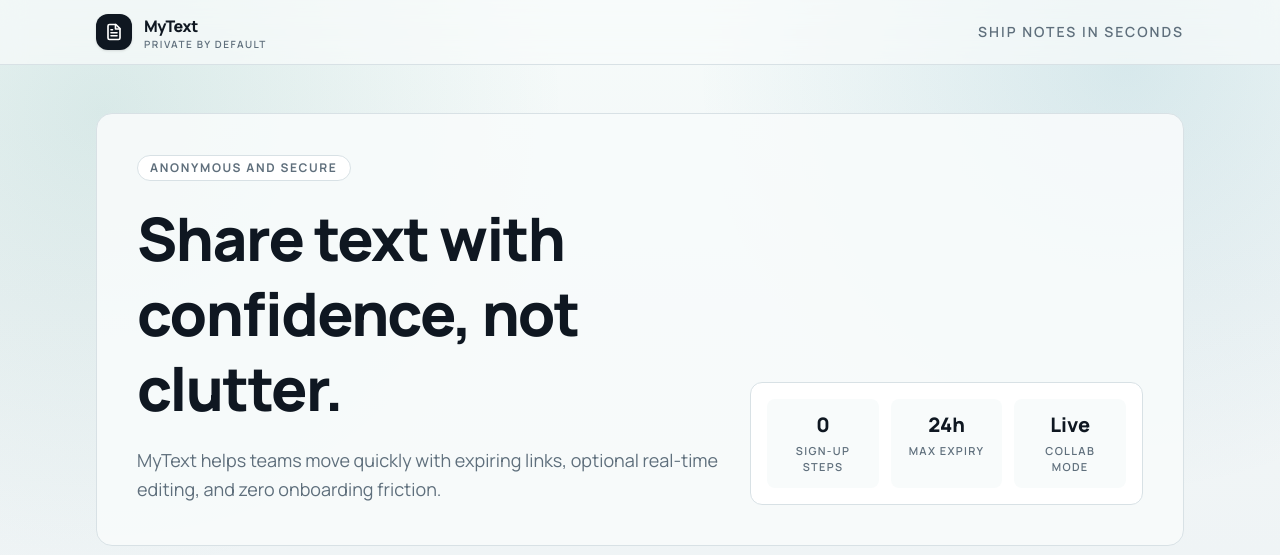
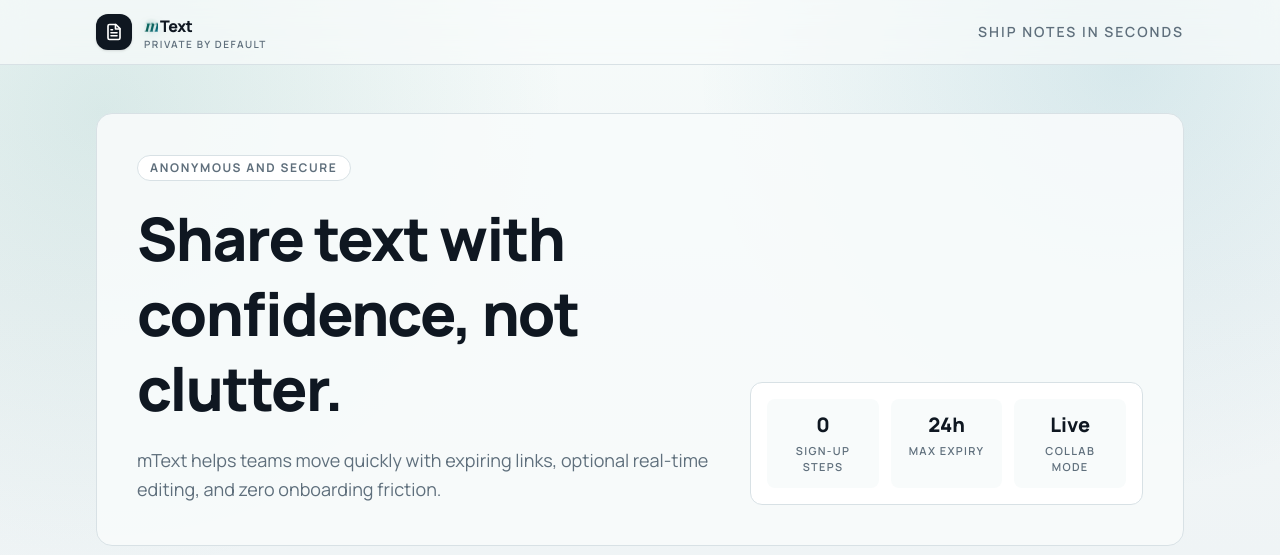
Before and after one commit to vanshtyagi001/mtext, a Next.js app: page / in a window 1280 px wide. Shown: the top 555 px of the page. Built offline with nearby package versions, Linux system fonts and the light colour scheme; no server answers.

Commit message:
Changed platform name to mText

```diff
--- a/src/app/globals.css
+++ b/src/app/globals.css
@@ -44,6 +44,35 @@ body {
   box-shadow: 0 24px 40px -30px rgba(18, 33, 45, 0.45);
 }
 
+.brand-mark {
+  display: inline-block;
+  position: relative;
+  font-family: var(--font-playfair-display), "Times New Roman", serif;
+  font-style: italic;
+  font-weight: 700;
+  line-height: 1;
+  color: transparent;
+  background: linear-gradient(135deg, #0f766e 0%, #115e59 55%, #0e7490 100%);
+  background-clip: text;
+  -webkit-background-clip: text;
+  text-shadow: 0 2px 12px rgba(15, 118, 110, 0.22);
+  animation: brand-mark-float 2.6s ease-in-out infinite;
+}
+
+.brand-mark::after {
+  content: "";
+  position: absolute;
+  left: 50%;
+  top: 52%;
+  width: 1.1em;
+  height: 1.1em;
+  transform: translate(-50%, -50%);
+  border-radius: 9999px;
+  background: radial-gradient(circle, rgba(15, 118, 110, 0.3) 0%, rgba(15, 118, 110, 0) 70%);
+  z-index: -1;
+  animation: brand-mark-halo 2.6s ease-in-out infinite;
+}
+
 .reveal {
   animation: rise-in 0.6s ease-out both;
 }
@@ -63,6 +92,36 @@ body {
   }
 }
 
+@keyframes brand-mark-float {
+  0%,
+  100% {
+    transform: translateY(0);
+    filter: saturate(1);
+  }
+  50% {
+    transform: translateY(-1px);
+    filter: saturate(1.15);
+  }
+}
+
+@keyframes brand-mark-halo {
+  0%,
+  100% {
+    opacity: 0.45;
+    transform: translate(-50%, -50%) scale(0.88);
+  }
+  50% {
+    opacity: 0.8;
+    transform: translate(-50%, -50%) scale(1.08);
+  }
+}
+
+@media (prefers-reduced-motion: reduce) {
+  .brand-mark {
+    animation: none;
+  }
+}
+
 @media (max-width: 360px) {
   .turnstile-wrap > * {
     transform: scale(0.9);
--- a/src/app/layout.tsx
+++ b/src/app/layout.tsx
@@ -1,5 +1,5 @@
 import type { Metadata } from "next";
-import { IBM_Plex_Mono, Manrope } from "next/font/google";
+import { IBM_Plex_Mono, Manrope, Playfair_Display } from "next/font/google";
 import Link from "next/link";
 import "./globals.css";
 
@@ -14,8 +14,15 @@ const ibmPlexMono = IBM_Plex_Mono({
   subsets: ["latin"],
 });
 
+const playfairDisplay = Playfair_Display({
+  variable: "--font-playfair-display",
+  subsets: ["latin"],
+  weight: ["700"],
+  style: ["italic"],
+});
+
 export const metadata: Metadata = {
-  title: "MyText | Secure, fast text sharing",
+  title: "mText | Secure, fast text sharing",
   description: "Share notes and snippets instantly with expiry controls and optional live collaboration.",
   icons: {
     icon: [
@@ -34,7 +41,7 @@ export default function RootLayout({
   return (
     <html lang="en">
       <body
-        className={`${manrope.variable} ${ibmPlexMono.variable} min-h-screen antialiased`}
+        className={`${manrope.variable} ${ibmPlexMono.variable} ${playfairDisplay.variable} min-h-screen antialiased`}
       >
         <div className="page-bg" />
         <header className="sticky top-0 z-30 border-b border-[var(--line)] backdrop-blur-md bg-[color:var(--surface-frost)]">
@@ -44,7 +51,10 @@ export default function RootLayout({
                 <svg xmlns="http://www.w3.org/2000/svg" width="18" height="18" viewBox="0 0 24 24" fill="none" stroke="currentColor" strokeWidth="2.2" strokeLinecap="round" strokeLinejoin="round"><path d="M14.5 2H6a2 2 0 0 0-2 2v16a2 2 0 0 0 2 2h12a2 2 0 0 0 2-2V7.5L14.5 2z"/><polyline points="14 2 14 8 20 8"/><line x1="16" y1="13" x2="8" y2="13"/><line x1="16" y1="17" x2="8" y2="17"/><line x1="10" y1="9" x2="8" y2="9"/></svg>
               </span>
               <span className="leading-tight">
-                <span className="block text-base font-extrabold tracking-tight">MyText</span>
+                <span className="block text-base font-extrabold tracking-tight">
+                  <span className="brand-mark mr-0.5">m</span>
+                  <span>Text</span>
+                </span>
                 <span className="block text-[10px] font-semibold uppercase tracking-[0.15em] text-[var(--muted)]">Private by default</span>
               </span>
             </Link>
@@ -58,7 +68,7 @@ export default function RootLayout({
 
         <footer className="relative z-10 mt-auto border-t border-[var(--line)] bg-[var(--surface-soft)]/80">
           <div className="mx-auto flex w-full max-w-6xl flex-col items-center justify-between gap-4 px-4 py-7 text-sm text-[var(--muted)] sm:flex-row sm:px-6 lg:px-8">
-            <p>© {new Date().getFullYear()} MyText</p>
+            <p>© {new Date().getFullYear()} mText</p>
             <p className="font-medium">Secure snippets. Zero setup.</p>
           </div>
         </footer>
--- a/src/app/page.tsx
+++ b/src/app/page.tsx
@@ -87,7 +87,7 @@ export default function Home() {
               Share text with confidence, not clutter.
             </h1>
             <p className="max-w-2xl text-base leading-relaxed text-[var(--muted)] sm:text-lg">
-              MyText helps teams move quickly with expiring links, optional real-time editing, and zero onboarding friction.
+              mText helps teams move quickly with expiring links, optional real-time editing, and zero onboarding friction.
             </p>
           </div>
           <div className="grid grid-cols-3 gap-2 rounded-xl border border-[var(--line)] bg-white p-3 sm:gap-3 sm:p-4">
```
